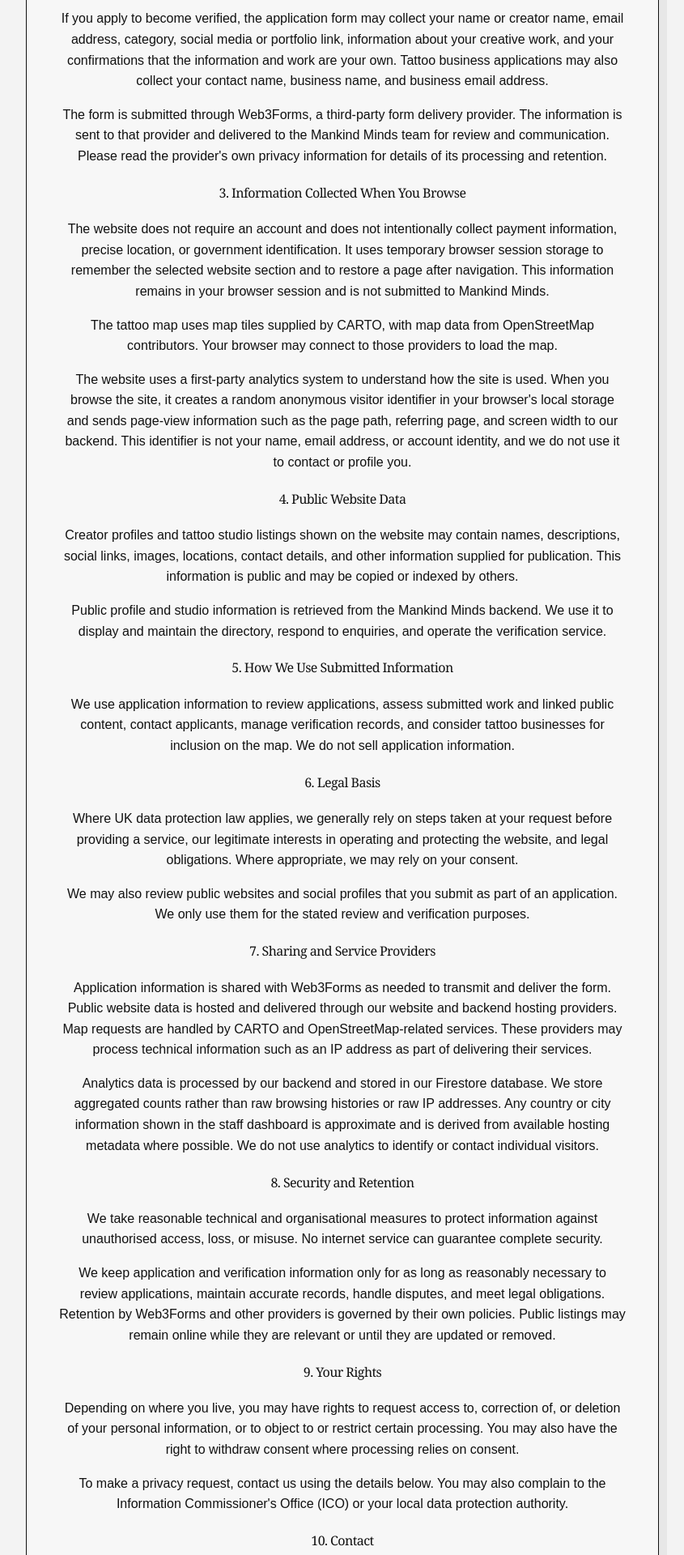
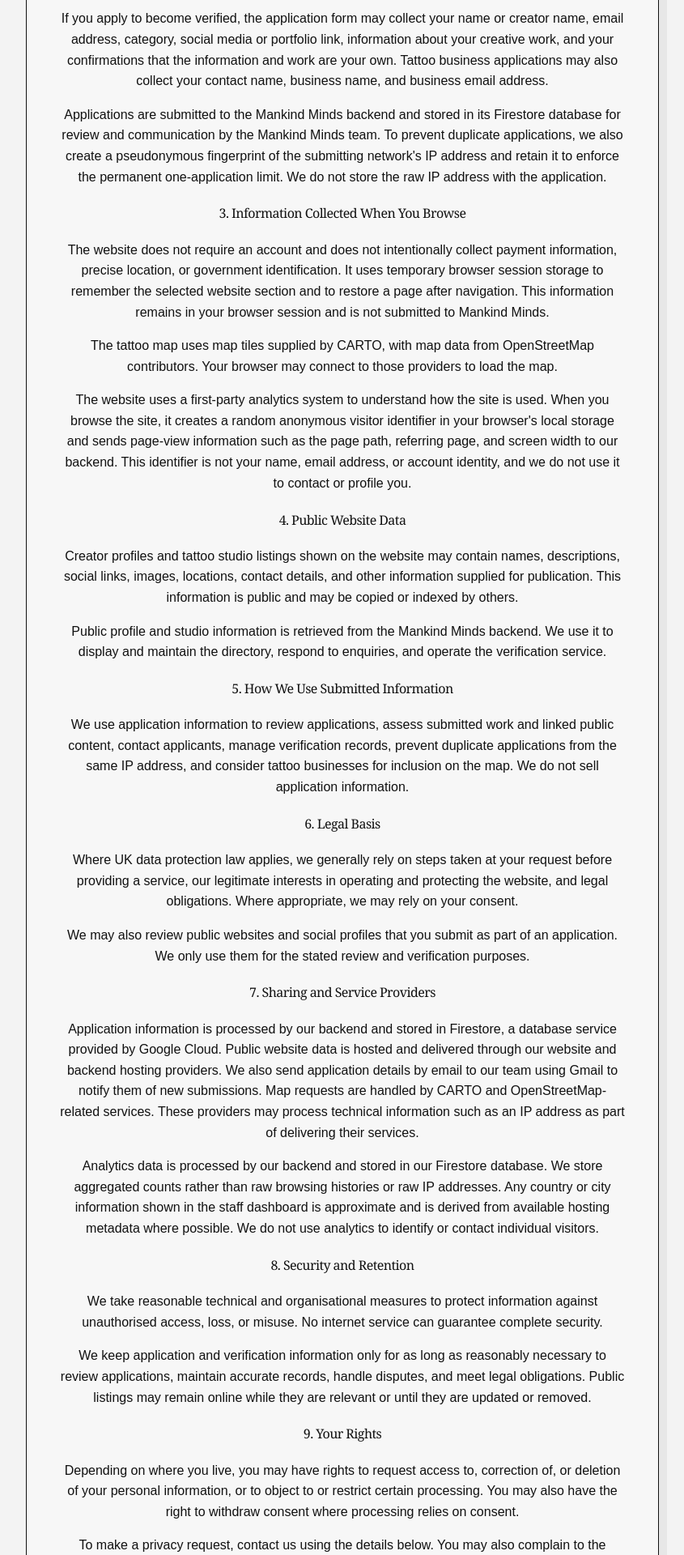
Before and after one commit to TomTC73/mankindminds, a React (Vite) app in the folder frontend/: page /privacy-policy in a window 1280 px wide. Shown: the part 540-2460 px from the top of the page at 81% size, without its empty margins (217-1062 px from the left). Built offline with nearby package versions, Linux system fonts and the light colour scheme; no server answers.

Commit message:
Connect creator applications to backend

```diff
--- a/frontend/src/CreatorApplication.jsx
+++ b/frontend/src/CreatorApplication.jsx
@@ -2,6 +2,7 @@
 import Header from "./Header";
 import { useState } from "react";
 import { Link, useLocation } from "react-router-dom";
+import { API_URL } from "./apiConfig";
 
 const categories = ["Tattoos", "Music", "Writing", "Videos", "Art"];
 
@@ -21,6 +22,9 @@
   const [businessName, setBusinessName] = useState("");
   const [businessContact, setBusinessContact] = useState("");
   const [businessEmail, setBusinessEmail] = useState("");
+  const [submitting, setSubmitting] = useState(false);
+  const [submitted, setSubmitted] = useState(false);
+  const [errorMsg, setErrorMsg] = useState("");
   const [selectedCategory, setSelectedCategory] = useState(() => {
     const requestedCategory = new URLSearchParams(location.search).get("category");
     const matchingCategory = categories.find(
@@ -34,7 +38,10 @@
     );
   });
 
-  const handleSubmit = (e) => {
+  const handleSubmit = async (e) => {
+    e.preventDefault();
+    setErrorMsg("");
+
     if (
       selectedCategory === "Tattoos" &&
       applicationType === "business" &&
@@ -42,11 +49,47 @@
         !businessName.trim() ||
         !businessEmail.trim())
     ) {
-      e.preventDefault();
-      alert("Please complete your name, business name, and email address.");
+      setErrorMsg("Please complete your name, business name, and email address.");
+      return;
     } else if (applicationType === "individual" && !platformHandle.trim()) {
-      e.preventDefault();
-      alert("Please provide a social media or portfolio link/username.");
+      setErrorMsg("Please provide a social media or portfolio link/username.");
+      return;
+    }
+
+    const formData = new FormData(e.currentTarget);
+    const isBusiness = applicationType === "business";
+    const application = {
+      applicationType,
+      creatorName: isBusiness ? null : formData.get("creator_name")?.trim(),
+      email: isBusiness ? null : formData.get("email")?.trim(),
+      category: selectedCategory,
+      socialPlatform: selectedPlatform,
+      socialHandle: isBusiness ? null : platformHandle.trim(),
+      businessContactName: isBusiness ? businessContact.trim() : null,
+      businessName: isBusiness ? businessName.trim() : null,
+      businessEmail: isBusiness ? businessEmail.trim() : null,
+      termsAgreement: formData.get("terms_agreement") === "Agreed",
+      aiFreeConfirmation: formData.get("ai_free_confirmation") === "Confirmed",
+    };
+
+    setSubmitting(true);
+    try {
+      const response = await fetch(`${API_URL}/applications`, {
+        method: "POST",
+        headers: { "Content-Type": "application/json" },
+        body: JSON.stringify(application),
+      });
+
+      if (!response.ok) {
+        const body = await response.json().catch(() => null);
+        throw new Error(body?.error || "Failed to submit your application. Please try again.");
+      }
+
+      setSubmitted(true);
+    } catch (error) {
+      setErrorMsg(error.message || "An unexpected error occurred.");
+    } finally {
+      setSubmitting(false);
     }
   };
 
@@ -72,42 +115,16 @@
       <section className="section">
         <h3>Apply to Become Verified</h3>
 
-        <form
-          className={`application-form ${applicationType}-application`}
-          action="https://api.web3forms.com/submit"
-          method="POST"
-          onSubmit={handleSubmit}
-        >
-          <input
-            type="hidden"
-            name="access_key"
-            value="a268b81e-bb0f-4add-822b-edbb7c854136"
-          />
-
-          <input
-            type="hidden"
-            name="subject"
-            value="New Verified Creator Application"
-          />
-
-          <input
-            type="hidden"
-            name="from_name"
-            value="Mankind Minds Website"
-          />
-
-          {/* Hidden inputs to pass selected platform & handle to Web3Forms */}
-          <input
-            type="hidden"
-            name="social_platform"
-            value={selectedPlatform}
-          />
-          <input
-            type="hidden"
-            name="social_handle"
-            value={platformHandle}
-          />
-          <input type="hidden" name="application_type" value={applicationType} />
+        {submitted ? (
+          <div className="application-form" role="status" style={{ textAlign: "center" }}>
+            <h3>Application Submitted</h3>
+            <p>Thank you for applying. Our team will review your information shortly.</p>
+          </div>
+        ) : (
+          <form
+            className={`application-form ${applicationType}-application`}
+            onSubmit={handleSubmit}
+          >
 
           {selectedCategory === "Tattoos" && (
             <div className="application-type-tabs" role="tablist" aria-label="Tattoo application type">
@@ -217,6 +234,7 @@
             >
               <select
                 className="platform-select"
+                name="social_platform"
                 value={selectedPlatform}
                 onChange={(e) => setSelectedPlatform(e.target.value)}
                 style={{
@@ -235,6 +253,7 @@
 
               <input
                 type="text"
+                name="social_handle"
                 value={platformHandle}
                 placeholder={getPlaceholder()}
                 onChange={(e) => setPlatformHandle(e.target.value)}
@@ -285,10 +304,17 @@
             verification.
           </p>
 
-          <button className="button" type="submit">
-            Submit Application
+          {errorMsg && (
+            <div role="alert" style={{ color: "var(--accent, #8d2d20)", fontSize: "14px", fontWeight: "600" }}>
+              {errorMsg}
+            </div>
+          )}
+
+          <button className="button" type="submit" disabled={submitting}>
+            {submitting ? "Submitting Application..." : "Submit Application"}
           </button>
-        </form>
+          </form>
+        )}
       </section>
 
       <footer className="footer">
--- a/frontend/src/PrivacyPolicy.jsx
+++ b/frontend/src/PrivacyPolicy.jsx
@@ -34,11 +34,12 @@
           </p>
 
           <p>
-            The form is submitted through Web3Forms, a third-party form
-            delivery provider. The information is sent to that provider and
-            delivered to the Mankind Minds team for review and communication.
-            Please read the provider's own privacy information for details of
-            its processing and retention.
+            Applications are submitted to the Mankind Minds backend and stored
+            in its Firestore database for review and communication by the
+            Mankind Minds team. To prevent duplicate applications, we also
+            create a pseudonymous fingerprint of the submitting network's IP
+            address and retain it to enforce the permanent one-application
+            limit. We do not store the raw IP address with the application.
           </p>
 
           <h4>3. Information Collected When You Browse</h4>
@@ -85,8 +86,9 @@
           <p>
             We use application information to review applications, assess
             submitted work and linked public content, contact applicants,
-            manage verification records, and consider tattoo businesses for
-            inclusion on the map. We do not sell application information.
+            manage verification records, prevent duplicate applications from
+            the same IP address, and consider tattoo businesses for inclusion
+            on the map. We do not sell application information.
           </p>
 
           <h4>6. Legal Basis</h4>
@@ -105,9 +107,11 @@
 
           <h4>7. Sharing and Service Providers</h4>
           <p>
-            Application information is shared with Web3Forms as needed to
-            transmit and deliver the form. Public website data is hosted and
-            delivered through our website and backend hosting providers.
+            Application information is processed by our backend and stored in
+            Firestore, a database service provided by Google Cloud. Public
+            website data is hosted and delivered through our website and
+            backend hosting providers. We also send application details by
+            email to our team using Gmail to notify them of new submissions.
             Map requests are handled by CARTO and OpenStreetMap-related
             services. These providers may process technical information such as
             an IP address as part of delivering their services.
@@ -132,10 +136,9 @@
           <p>
             We keep application and verification information only for as long
             as reasonably necessary to review applications, maintain accurate
-            records, handle disputes, and meet legal obligations. Retention by
-            Web3Forms and other providers is governed by their own policies.
-            Public listings may remain online while they are relevant or until
-            they are updated or removed.
+            records, handle disputes, and meet legal obligations. Public
+            listings may remain online while they are relevant or until they
+            are updated or removed.
           </p>
 
           <h4>9. Your Rights</h4>
--- a/frontend/src/apiConfig.js
+++ b/frontend/src/apiConfig.js
@@ -1,6 +1,9 @@
 // (removed Elastic Beanstalk / AWS reference)
 
-export const API_BASE = "https://mankind-minds-api-151580998157.europe-west2.run.app";
+const productionApiBase = "https://mankind-minds-api-151580998157.europe-west2.run.app";
+
+export const API_BASE = import.meta.env.VITE_API_BASE
+  || (import.meta.env.DEV ? "http://localhost:8080" : productionApiBase);
 
 export const API_URL = `${API_BASE}/api`;
 
```
